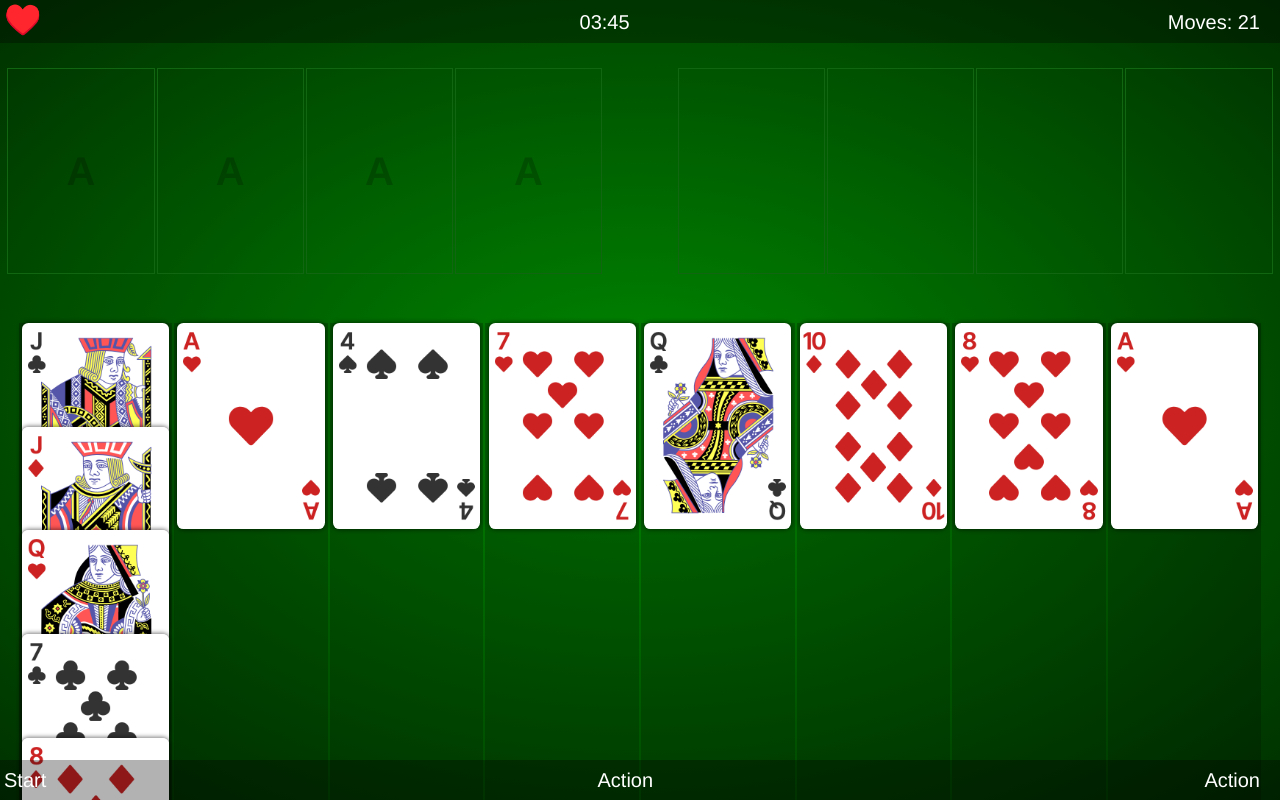
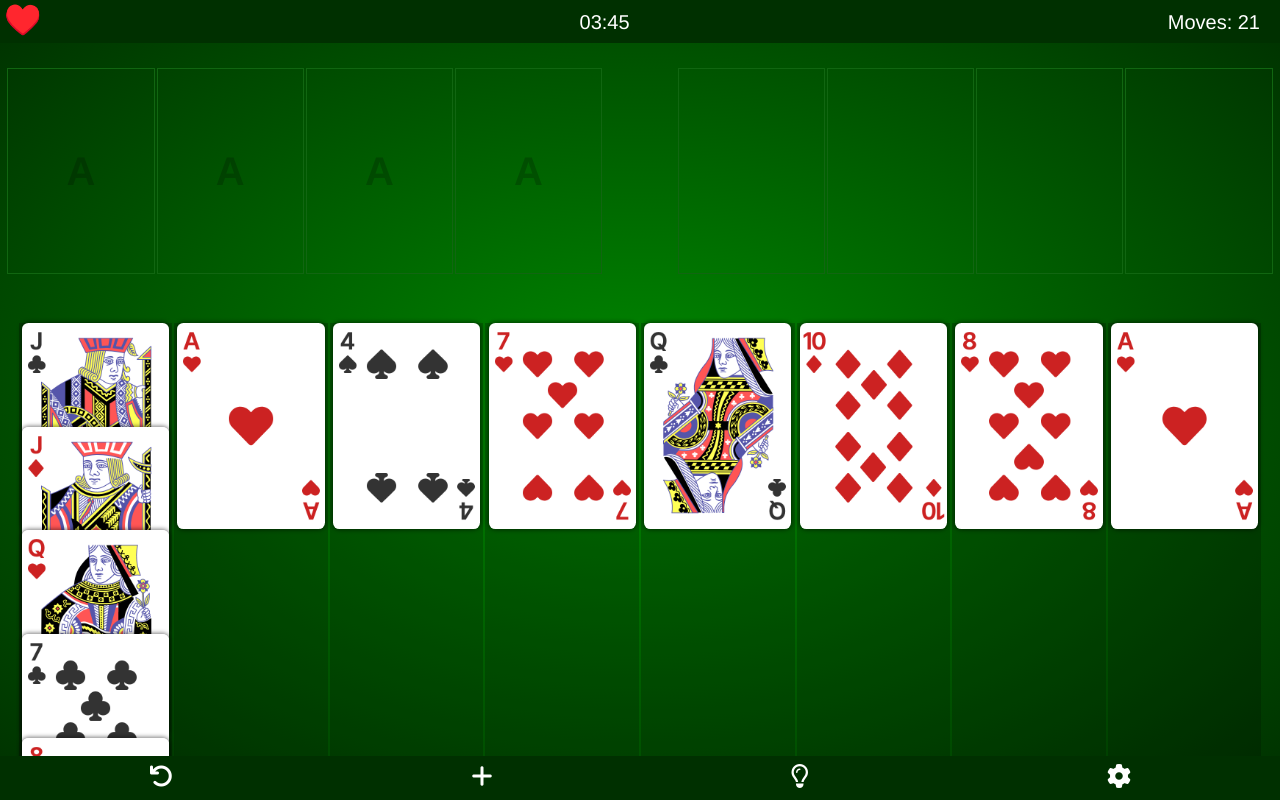
Before and after one commit to jkt3000/freecell-svelte, a Svelte app: page / in a window 1280 px wide. Shown: the top 800 px of the page. Built offline with nearby package versions, Linux system fonts and the light colour scheme.

Commit message:
set up basic layout for game

```diff
--- a/public/global.css
+++ b/public/global.css
@@ -10,5 +10,8 @@ body {
 }
 
 .bg-dark {
-  background: rgba(0,0,0,0.3) !important;
+  background: rgba(0,48,0,1) !important;
 }
+
+
+nav i { font-size: 1.5em; }
--- a/public/index.html
+++ b/public/index.html
@@ -2,39 +2,21 @@
 <html class="no-js" lang="">
   <head>
     <meta charset="utf-8">
-    <title>FreeCell</title>
+    <title>Svelte FreeCell</title>
     <meta name="description" content="Basic freecell implementation as a SPA">
     <meta name="viewport" content="width=device-width, initial-scale=1.0, user-scalable=no">
     <meta name="apple-mobile-web-app-capable" content="yes">
     <meta name="apple-mobile-web-app-status-bar-style" content="black-translucent">
 
-    <meta property="og:title" content="" />
-    <meta property="og:type" content="" />
-    <meta property="og:url" content="" />
-    <meta property="og:image" content="" />
-
+    <!-- Place favicon.ico in the root directory -->
     <link rel="apple-touch-icon" href="/images/aS.png">
-    <!-- Place favicon.ico in the root directory -->
-
-    <meta name="theme-color" content="#fafafa">
-    <link rel="stylesheet" href="https://stackpath.bootstrapcdn.com/bootstrap/4.3.1/css/bootstrap.min.css">
+    <script src="https://kit.fontawesome.com/3799fd6eb4.js" crossorigin="anonymous"></script>
+    <link rel="stylesheet" href="https://stackpath.bootstrapcdn.com/bootstrap/4.1.3/css/bootstrap.min.css">
     <link rel='stylesheet' href='/global.css'>
     <link rel='stylesheet' href='/build/bundle.css'>
     <script defer src='/build/bundle.js'></script>
   </head>
 
   <body>
-    <nav class="navbar navbar-dark bg-dark m-0 p-0 pl-1 pr-1 d-flex justify-content-between align-content-center">
-      <a class="navbar-brand" href="/"><span class='text-danger' style='font-size: 30px; line-height:1em; margin:0;padding:0;'>♥️</span></a>
-      <span class='navbar-brand'>03:45</span>
-      <span class='navbar-brand'>Moves: 21</span>
-    </nav>
-
-
-    <nav class="navbar fixed-bottom navbar-dark bg-dark m-0 p-0 pl-1 pr-1 d-flex justify-content-between text-center">
-      <a class="navbar-brand new-game-link" href="#">Start</a>
-      <a class="navbar-brand" href="#">Action</a>
-      <a class="navbar-brand" href="#">Action</a>
-    </nav>
   </body>
 </html>
--- a/src/App.svelte
+++ b/src/App.svelte
@@ -1,6 +1,13 @@
 <script>
-	export let name;
+	import FooterBar from './footer.svelte';
 </script>
+
+
+<nav class="navbar navbar-dark bg-dark m-0 p-0 pl-1 pr-1 d-flex justify-content-between align-content-center">
+  <a class="navbar-brand" href="/"><span class='text-danger' style='font-size: 30px; line-height:1em; margin:0;padding:0;'>♥️</span></a>
+  <span class='navbar-brand'>03:45</span>
+  <span class='navbar-brand'>Moves: 21</span>
+</nav>
 
 <main>
 	<div class='container-fluid'>
@@ -55,6 +62,8 @@
     </div>
   </div>
 </main>
+
+<FooterBar/>
 
 <style type="text/scss">
 .playing-card {
@@ -150,7 +159,6 @@
   }
 }
 
-
 /* draggable stuff */
 
 .draggable {
--- /dev/null
+++ b/src/footer.svelte
@@ -0,0 +1,39 @@
+<script type="text/javascript">
+  function startGame() {
+    console.log("Starting game clicked");
+    alert('start game')
+  };
+
+  function undoMove() {
+    alert('Undo last move')
+  };
+
+  function getHint(){};
+
+  function setGameSettings() {};
+</script>
+
+<nav class="navbar fixed-bottom navbar-dark bg-dark p-0">
+  <ul class="nav justify-content-around" style='width:100%'>
+    <li class="nav-item">
+      <a class="nav-link text-white" href="#" on:click={undoMove}>
+        <i class="fas fa-undo"></i>
+      </a>
+    </li>
+    <li class="nav-item">
+      <a class="nav-link text-white" href="#" on:click={startGame}>
+        <i class="fas fa-plus"></i>
+      </a>
+    </li>
+    <li class="nav-item">
+      <a class="nav-link text-white" href="#" on:click={getHint}>
+        <i class="far fa-lightbulb"></i>
+      </a>
+    </li>
+    <li class="nav-item">
+      <a class="nav-link text-white" href="#" on:click={setGameSettings}>
+        <i class="fas fa-cog"></i>
+      </a>
+    </li>
+  </ul>
+</nav>
--- a/src/main.js
+++ b/src/main.js
@@ -1,10 +1,7 @@
 import App from './App.svelte';
 
 const app = new App({
-	target: document.body,
-	props: {
-		name: 'world'
-	}
+	target: document.body
 });
 
 export default app;
```
Also changed, not shown: src/header.svelte (added). Lines whose indentation alone changed are shown as unchanged.
